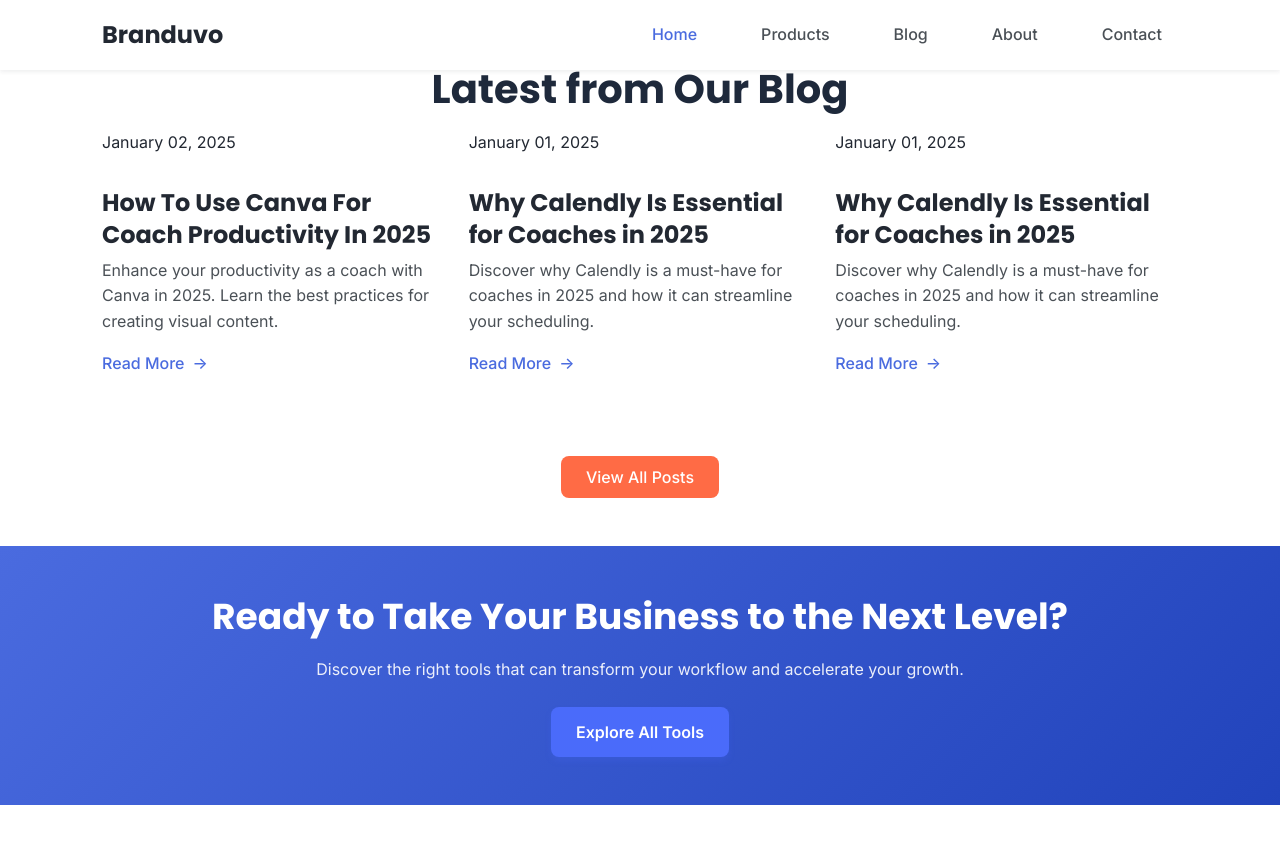
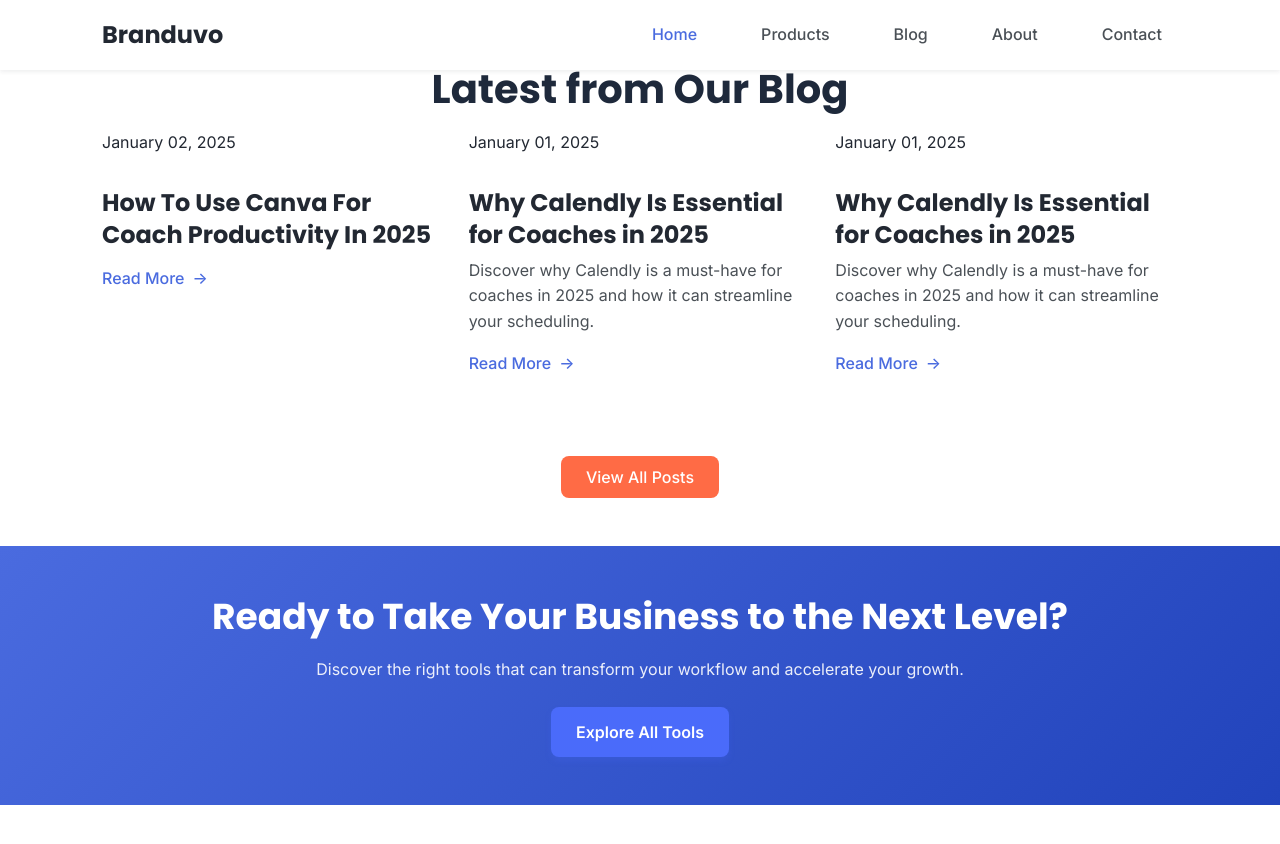
Before and after one commit to branduvo/branduvo.github.io, a Jekyll site: the page built from index.html, in a window 1280 px wide and 900 px high, scrolled down 2641 px. Shown: the top 844 px of the window. Built offline with Jekyll 4.4.1, drawn with Linux system fonts in a browser that asks for light colours.

Commit message:
Update 2025-01-02-how-to-use-canva-for-coach-productivity-in-2025.md

```diff
--- a/_posts/2025-01-02-how-to-use-canva-for-coach-productivity-in-2025.md
+++ b/_posts/2025-01-02-how-to-use-canva-for-coach-productivity-in-2025.md
@@ -1,17 +1,4 @@
----
-author: Bob Johnson
-categories:
-- Productivity
-- Business
-date: 2025-01-02
-excerpt: Enhance your productivity as a coach with Canva in 2025. Learn the best practices
-  for creating visual content.
-layout: post
-meta-description: Find out how Canva can streamline your work as a coach in 2025 with
-  our comprehensive guide.
-permalink: /how-to-use-canva-for-coach-productivity-in-202.html/
 
----
 
 
 
```
